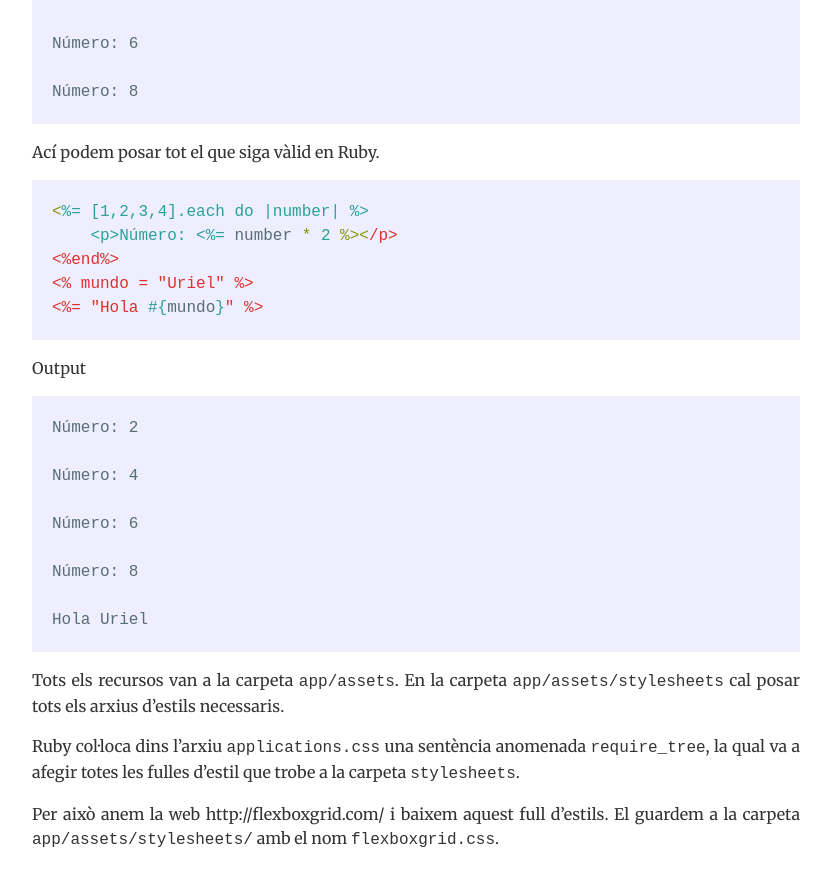
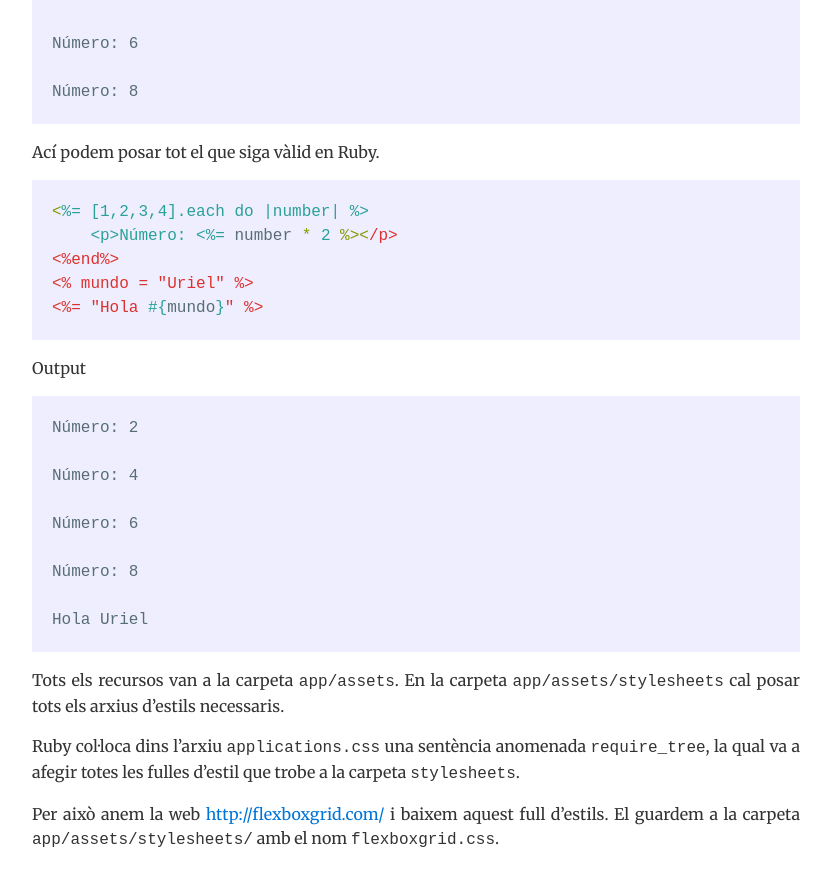
Before and after one commit to inclusa/rails, a Jekyll site: the page built from _posts/2017-06-02-erb-i-assets.md, in a window 1280 px wide and 900 px high, scrolled down 1761 px. Shown: the top 886 px of the window, without its empty margins (224-1055 px from the left). Built offline with Jekyll 4.4.1, drawn with Linux system fonts in a browser that asks for light colours; some of the changed text lies outside the part shown.

Commit message:
Canvi menor altra vegada

```diff
--- a/_posts/2017-06-02-erb-i-assets.md
+++ b/_posts/2017-06-02-erb-i-assets.md
@@ -1,6 +1,6 @@
 ---
 layout: post
-title: 03 erb i assets
+title: 03 Erb i assets
 date: 2017-06-02 dv 21:27
 description: Extensió i carpeta de recursos
 keywords: erb assets
@@ -112,4 +112,4 @@ Tots els recursos van a la carpeta `app/assets`. En la carpeta `app/assets/style
 
 Ruby col·loca dins l'arxiu `applications.css` una sentència anomenada `require_tree`, la qual va a afegir totes les fulles d'estil que trobe a la carpeta `stylesheets`.
 
-Per això anem la web http://flexboxgrid.com/ i baixem aquest full d'estils. El guardem a la carpeta `app/assets/stylesheets/` amb el nom `flexboxgrid.css`.
+Per això anem la web [http://flexboxgrid.com/](http://flexboxgrid.com/) i baixem aquest full d'estils. El guardem a la carpeta `app/assets/stylesheets/` amb el nom `flexboxgrid.css`.
```
